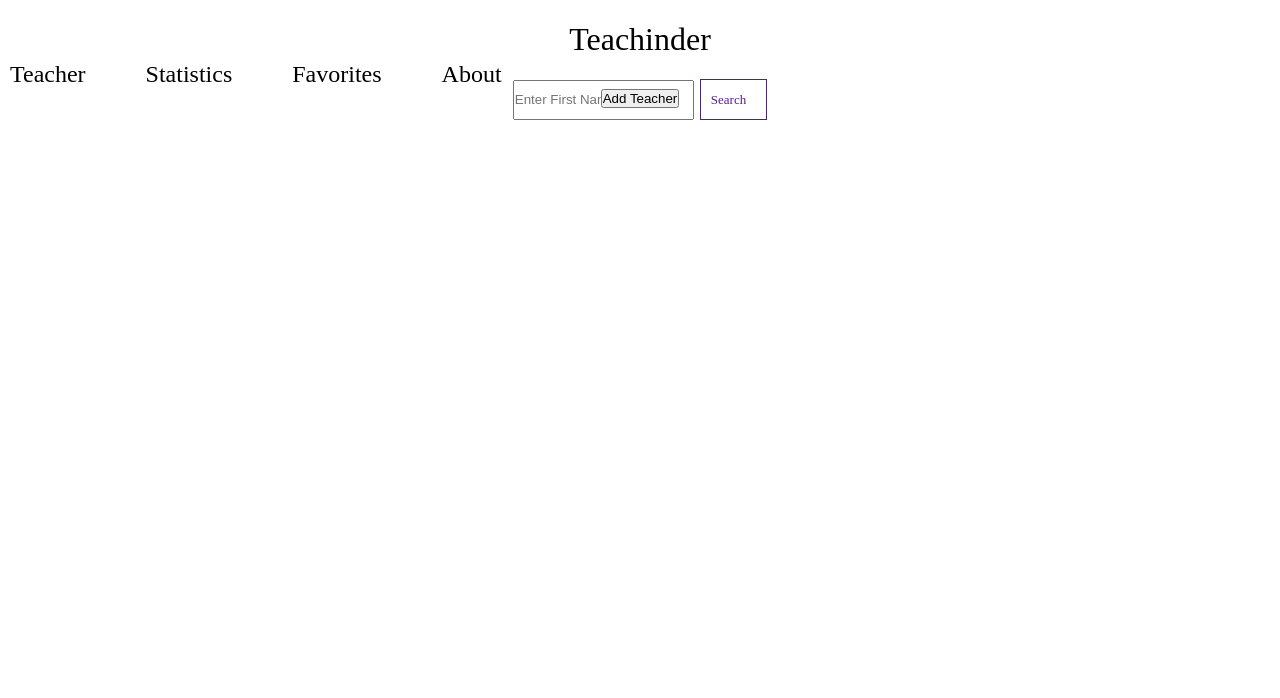
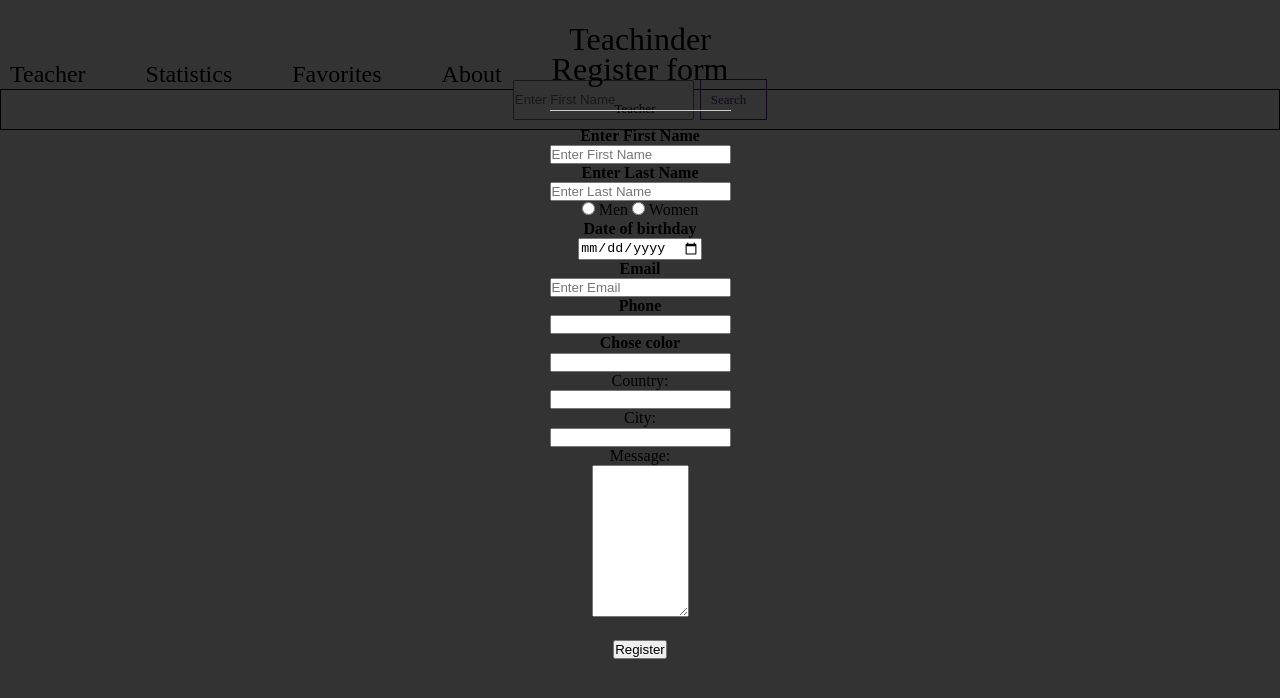
Before and after one commit to Spirit-Hat/Weblabs, a website built with webpack: page src/Lab2/Main.html in a window 1280 px wide. Built offline with nearby package versions, Linux system fonts and the light colour scheme.

Commit message:
Lab2-ver0.2

```diff
--- a/src/Lab2/Main.html
+++ b/src/Lab2/Main.html
@@ -5,13 +5,22 @@
     <title>Title</title>
     <link rel="stylesheet" href="styles/style.css">
 </head>
+<script>
+    function openForm() {
+        document.getElementById("myForm").style.display = "block";
+    }
+
+    function closeForm() {
+        document.getElementById("myForm").style.display = "none";
+    }
+</script>
 <body>
 <header>
     <div class="logo">
         <h1>Teachinder</h1>
     </div>
     <div class="search">
-        <input type="text" placeholder="Enter First Name"  id="FirstName" required autocomplete="off">
+        <input type="text" placeholder="Enter First Name"  required autocomplete="off">
         <a href="" class="search-btn">Search</a>
     </div>
 
@@ -25,7 +34,66 @@
             <li><a href="#">About</a></li>
         </ul>
     </div>
-        <button>Add Teacher</button>
+    <div class="addTeacher" onclick="openForm()">Teacher</div>
+    <!--        <div class="TeacherPopup" id="myForm">-->
+    <!--            <span>SomeText</span>-->
+    <!--        </div>-->
 </nav>
+
+
+<div class="TeacherPopup" id="myForm">
+    <div class="popupBody">
+        <form>
+            <h1>Register form </h1>
+            <hr>
+            <label for="FirstName"><b>Enter First Name</b></label><br>
+            <input type="text" placeholder="Enter First Name"  id="FirstName" required autocomplete="off">
+            <br>
+            <label for="LastName"><b>Enter Last Name</b></label><br>
+            <input type="text" placeholder="Enter Last Name"  id="LastName" required autocomplete="off">
+            <br>
+
+            <input type="radio" id="men" name="gender"value="Men">
+            <label for="men">Men</label>
+            <input type="radio" id="women" name="gender" value="women">
+            <label for="women">Women</label><br>
+
+            <label for="birthday"><b>Date of birthday</b></label><br>
+            <input type="date" id="birthday" required autocomplete="off"><br>
+
+
+            <label for="email"><b>Email</b></label><br>
+            <input type="text" placeholder="Enter Email" id="email" required autocomplete="off"><br>
+
+            <label for="phone"><b>Phone</b></label><br>
+            <input type="tel" id="phone" required autocomplete="off"><br>
+
+            <label for="color"><b>Chose color</b></label><br>
+            <input list="color">
+            <datalist id="color">
+                <option value="red">
+                <option value="blue">
+                <option value="grey">
+                <option value="purple">
+                <option value="orange">
+            </datalist><br>
+
+            <label for="fcountry">Country:</label><br>
+            <input type="text" id="fcountry" name="fcountry"><br>
+
+            <label for="fcity">City:</label><br>
+            <input type="text" id="fcity" name="fcity"><br>
+
+            <label for="fmessage">Message:</label><br>
+            <textarea name="message" id="fmessage" rows="10" cols="10"></textarea>
+            <br><br>
+
+            <button>Register </button>
+        </form>
+    </div>
+</div>
+
+
+
 </body>
 </html>
--- a/src/Lab2/styles/style.css
+++ b/src/Lab2/styles/style.css
@@ -53,7 +53,8 @@ nav{
     flex-direction: row;
     align-items: center;
     justify-content: space-between;
-    margin-top: 40px;
+    margin: 90px auto;
+
 }
 
 nav ul{
@@ -70,3 +71,31 @@ nav ul{
     margin: 0px 10px;
     transition: 0.5s ease;
 }
+
+.addTeacher{
+    font-size: 13px;
+    border: 1px solid;
+    /*padding: 12px 20px 12px ;*/
+    padding: 12px 20px 12px 10px;
+}
+.TeacherPopup{
+    position: fixed;
+    width: 100%;
+    height: 100%;
+    background-color: rgba(0,0,0,0.8);
+    top:0;
+    left:0;
+
+    /*display: none;*/
+    /*position: fixed;*/
+    /*bottom: 100px;*/
+    /*right: 15px;*/
+    /*border: 3px solid #f1f1f1;*/
+    /*z-index: 9;*/
+}
+.popupBody{
+    display: flex;
+    align-items: center;
+    justify-content: center;
+    padding: 30px 10px;
+}
```
Lines whose indentation alone changed are shown as unchanged.
